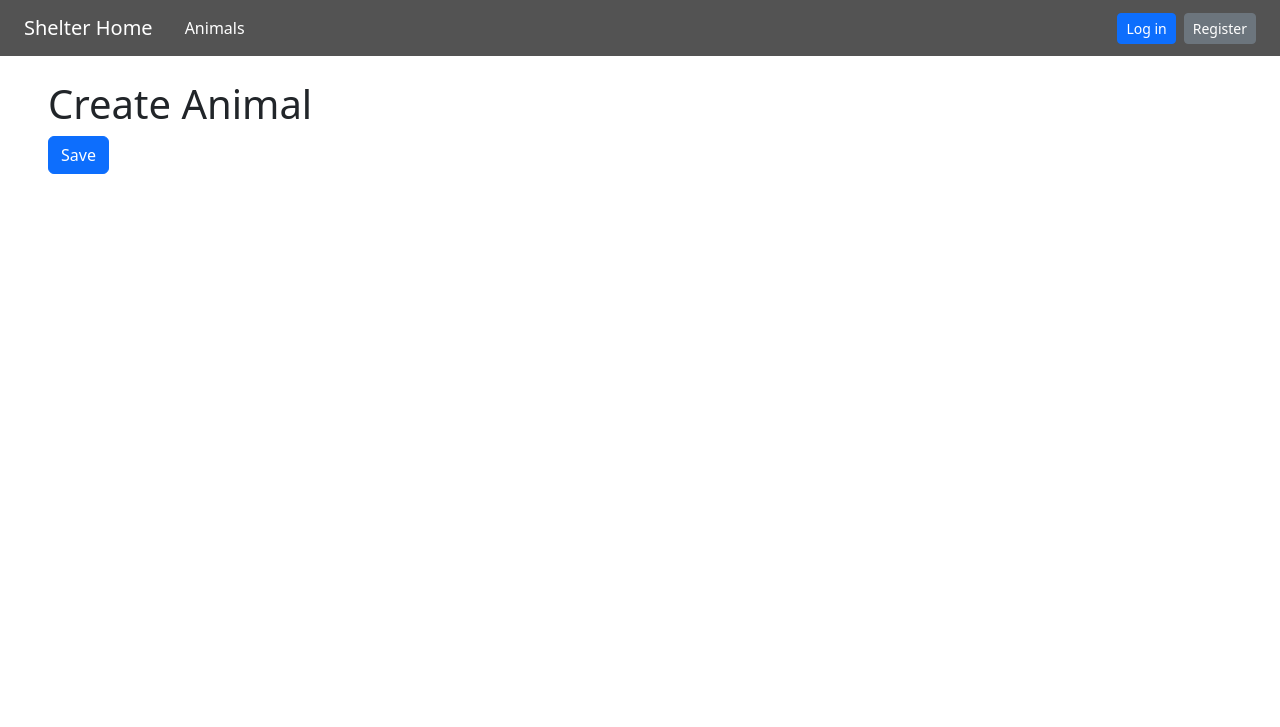
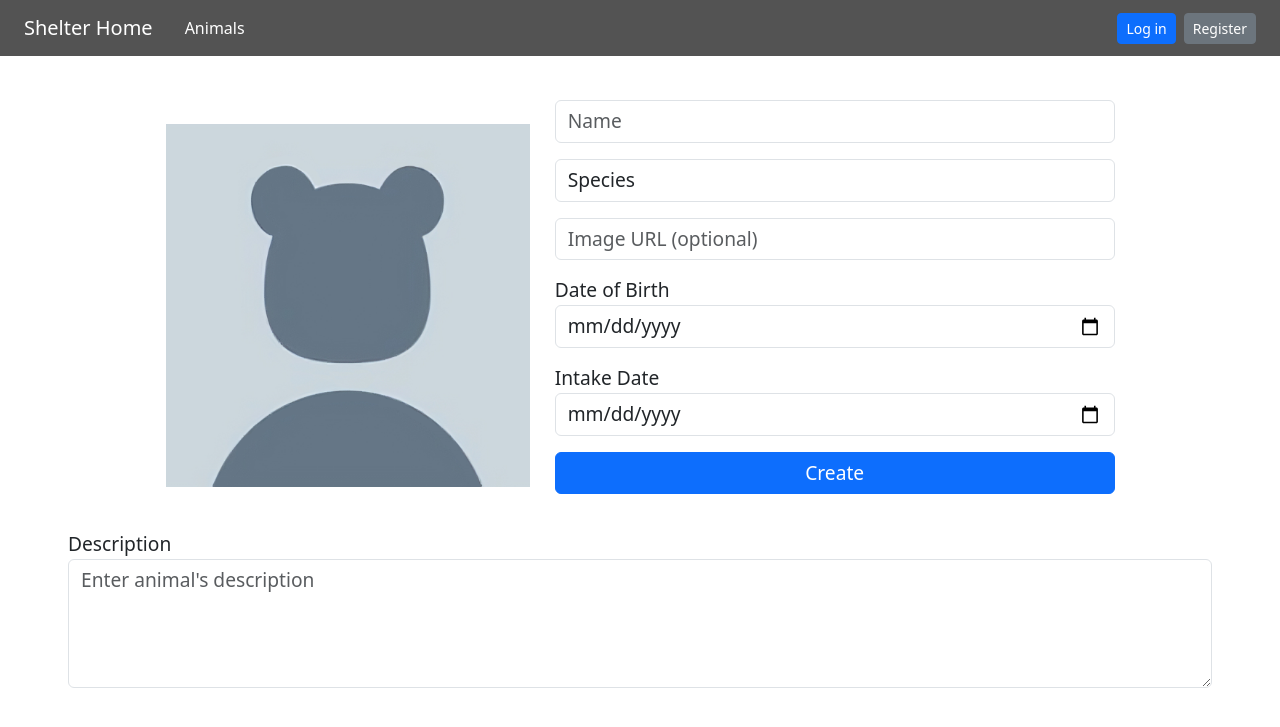
Before and after one commit to masterofannihilation/iis-2024, a Django app: template animal_shelter/shelter/templates/animals/create.html in a window 1280 px wide. Shown: the top 727 px of the page. Run offline with Django 3.2, Linux system fonts and the light colour scheme; the template is opened without the code that fills it: most values are stand-ins (such as "Sample title", 1, 10 or a date in 2020); parts of the project's set-up code (start-up, migrations or seed data) failed here and were passed over.

Commit message:
feat: animal create page visuals

```diff
--- a/animal_shelter/shelter/templates/animals/create.html
+++ b/animal_shelter/shelter/templates/animals/create.html
@@ -1,9 +1,113 @@
 {% extends "base.html" %}
 {% block content %}
-<h1>Create Animal</h1>
+{% load static %}
 <form method="post">
     {% csrf_token %}
-    {{ form.as_p }}
-    <button type="submit" class="btn btn-primary">Save</button>
+    <div class="container" style="max-width: 1400px; padding: 20px;">
+        <div class="row justify-content-center align-items-center">
+            <!-- Image Container -->
+            <div class="col-md-4 d-flex justify-content-center">
+                <div class="image-container" style="width: 100%; height: auto; max-width: 400px; overflow: hidden; border: 1px solid #ffffff;">
+                    <img id="animal-image"
+                         src="{% static 'images/default_animal.png' %}"
+                         style="width: 100%; height: 100%; object-fit: contain;">
+                </div>
+            </div>
+
+            <!-- Form Fields -->
+            <div class="col-md-6 d-flex justify-content-center">
+                <div class="w-100">
+                    <div class="form-group mb-3">
+                        <input type="text" name="name" value="{{ form.name.value|default:'' }}" class="form-control" placeholder="Name" style="font-size: 1.2rem;" />
+                        {% if form.name.errors %}
+                        <div class="text-danger" style="font-size: 0.9rem;">
+                            {{ form.name.errors.0 }}
+                        </div>
+                        {% endif %}
+                    </div>
+
+                    <div class="form-group mb-3">
+                        <select name="species" class="form-control" style="font-size: 1.2rem;">
+                            <option value="" disabled {% if not form.species.value %}selected{% endif %}>Species</option>
+                            {% for species in available_species %}
+                                <option value="{{ species }}" {% if form.species.value == species %}selected{% endif %}>{{ species }}</option>
+                            {% endfor %}
+                        </select>
+                        {% if form.species.errors %}
+                        <div class="text-danger" style="font-size: 0.9rem;">
+                            {{ form.species.errors.0 }}
+                        </div>
+                        {% endif %}
+                    </div>
+
+                    <div class="form-group mb-3">
+                        <input type="text" name="image_url" id="image-url-input" value="{{ form.image_url.value|default:'' }}" class="form-control" placeholder="Image URL (optional)" style="font-size: 1.2rem;" />
+                        {% if form.image_url.errors %}
+                        <div class="text-danger" style="font-size: 0.9rem;">
+                            {{ form.image_url.errors.0 }}
+                        </div>
+                        {% endif %}
+                    </div>
+
+                    <div class="form-group mb-3">
+                        <label for="id_date_of_birth" style="font-size: 1.2rem;">Date of Birth</label>
+                        <input
+                            type="date"
+                            name="date_of_birth"
+                            value="{{ form.date_of_birth.value|stringformat:'s'|default:'' }}"
+                            class="form-control"
+                            style="font-size: 1.2rem;" />
+                        {% if form.date_of_birth.errors %}
+                        <div class="text-danger" style="font-size: 0.9rem;">
+                            {{ form.date_of_birth.errors.0 }}
+                        </div>
+                        {% endif %}
+                    </div>
+
+                    <div class="form-group mb-3">
+                        <label for="id_intake_date" style="font-size: 1.2rem;">Intake Date</label>
+                        <input
+                            type="date"
+                            name="intake_date"
+                            value="{{ form.intake_date.value|stringformat:'s'|default:'' }}"
+                            class="form-control"
+                            style="font-size: 1.2rem;" />
+                        {% if form.intake_date.errors %}
+                        <div class="text-danger" style="font-size: 0.9rem;">
+                            {{ form.intake_date.errors.0 }}
+                        </div>
+                        {% endif %}
+                    </div>
+
+                    <div class="form-group mb-3">
+                        <button type="submit" class="btn btn-primary w-100" style="font-size: 1.2rem;">Create</button>
+                    </div>
+                </div>
+            </div>
+        </div>
+
+        <!-- Description -->
+        <div class="form-group" style="margin-top: 20px;">
+            <label for="id_description" style="font-size: 1.2rem;">Description</label>
+            <textarea name="description" class="form-control" rows="4" placeholder="Enter animal's description" style="font-size: 1.2rem;">{{ form.description.value|default:'' }}</textarea>
+            {% if form.description.errors %}
+            <div class="text-danger" style="font-size: 0.9rem;">
+                {{ form.description.errors.0 }}
+            </div>
+            {% endif %}
+        </div>
+    </div>
 </form>
+
+<script>
+    // Display the image when URL is entered
+    const imageUrlInput = document.getElementById("image-url-input");
+    const animalImage = document.getElementById("animal-image");
+
+    // Update image on input change
+    imageUrlInput.addEventListener("input", function () {
+        animalImage.src = imageUrlInput.value || "{% static 'images/default_animal.png' %}";
+    });
+</script>
+
 {% endblock %}
```
Also changed, not shown: animal_shelter/shelter/animals/views.py (+4 -3 lines).
